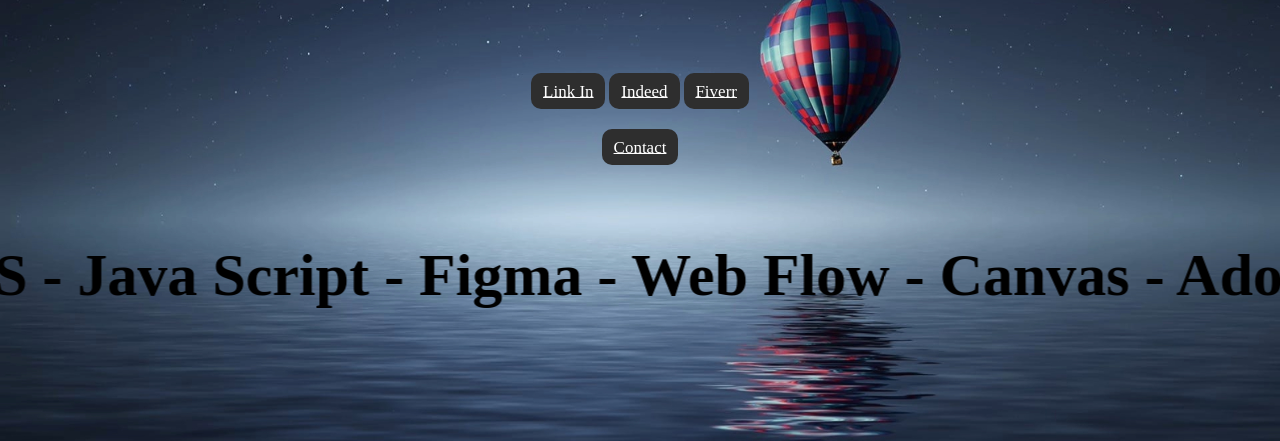
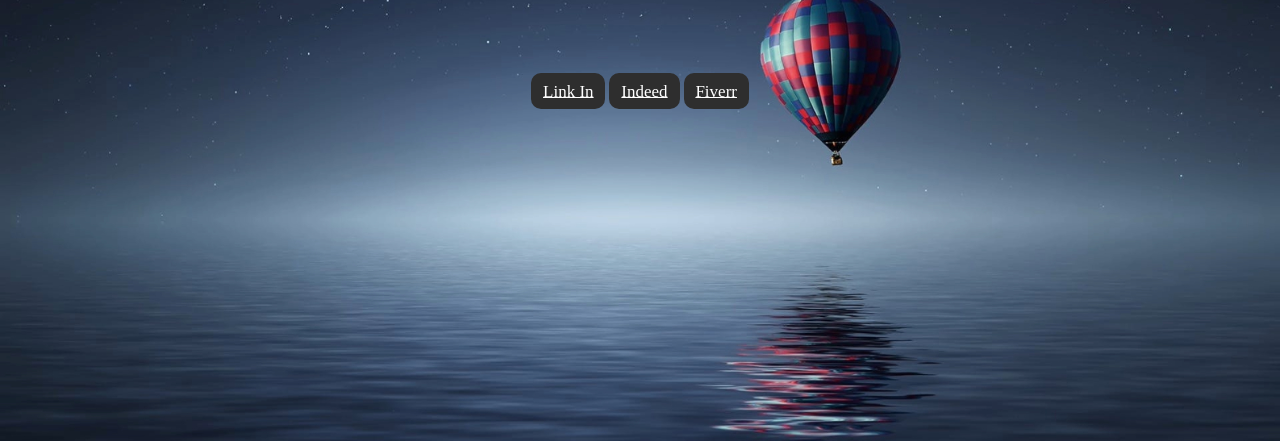
Before and after one commit to Clay3D11/CJVL, a plain HTML site: page index.html in a window 1280 px wide. Shown: the part 359-800 px from the top of the page. Drawn offline with Linux system fonts and the light colour scheme.

Commit message:
Update index.html

```diff
--- a/index.html
+++ b/index.html
@@ -107,7 +107,7 @@
         <br />
         <br />
         <br />
-        <a href="https://clay3d11.github.io/AboutMe/" class="bn">Contact</a>
+        <!-- <a href="https://clay3d11.github.io/AboutMe/" class="bn">Contact</a> -->
         <!-- <button type="submit"><a href="#contact">Contact</a></button> -->
 
         <!-- <a href="#contact" target="_blank"><button class="btn">Contact</button></a> -->
@@ -124,7 +124,7 @@
             </video> -->
 
         <!-- Marquee -->
-        <div class="marquee">
+        <!-- <div class="marquee">
           <div class="track">
             <div class="content">
               &nbsp; VS Code - HTML - CSS - Java Script - Figma - Web Flow -
@@ -135,7 +135,7 @@
               -
             </div>
           </div>
-        </div>
+        </div> -->
       </section>
 
       <!-- 2nd Section About -->
```
